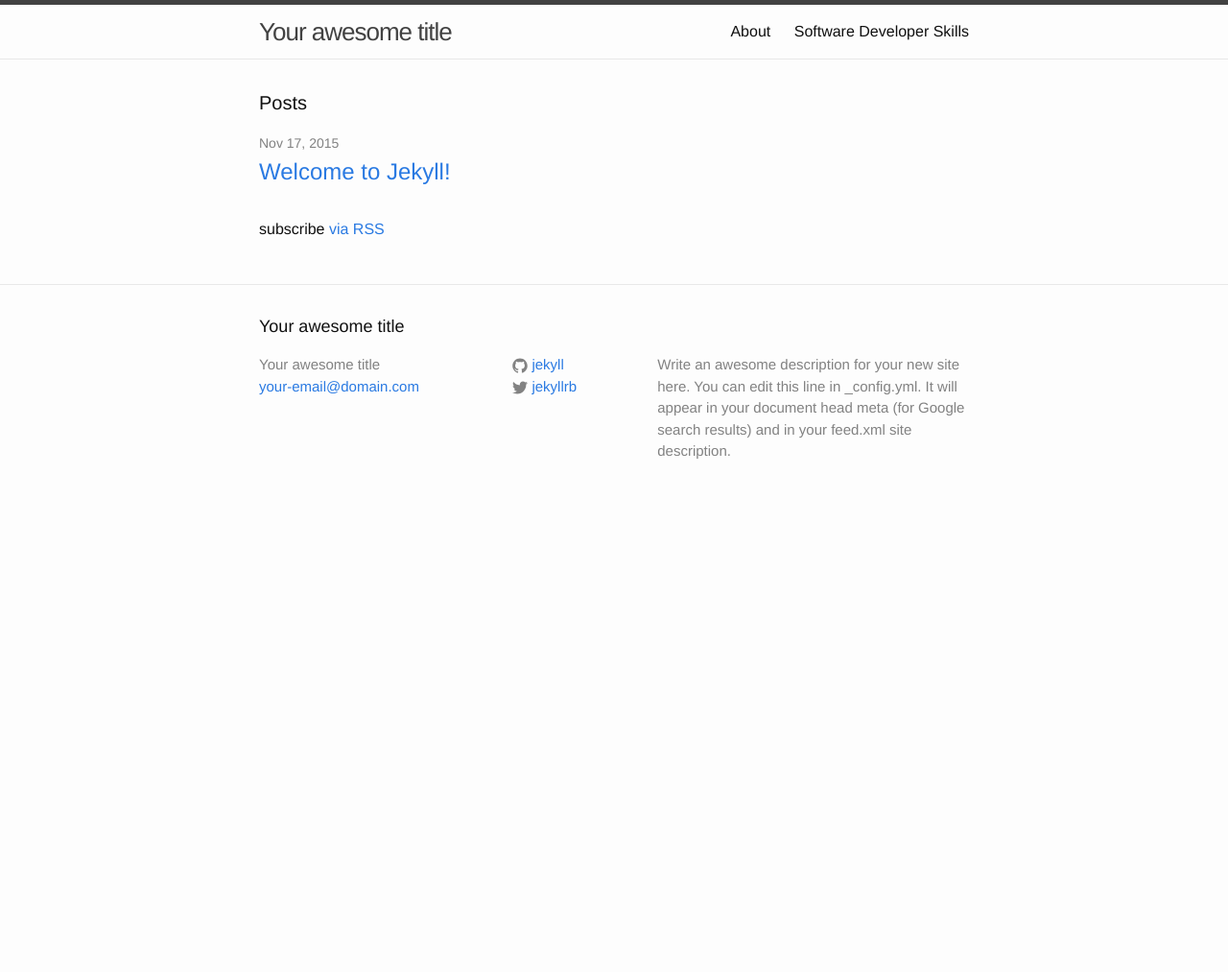
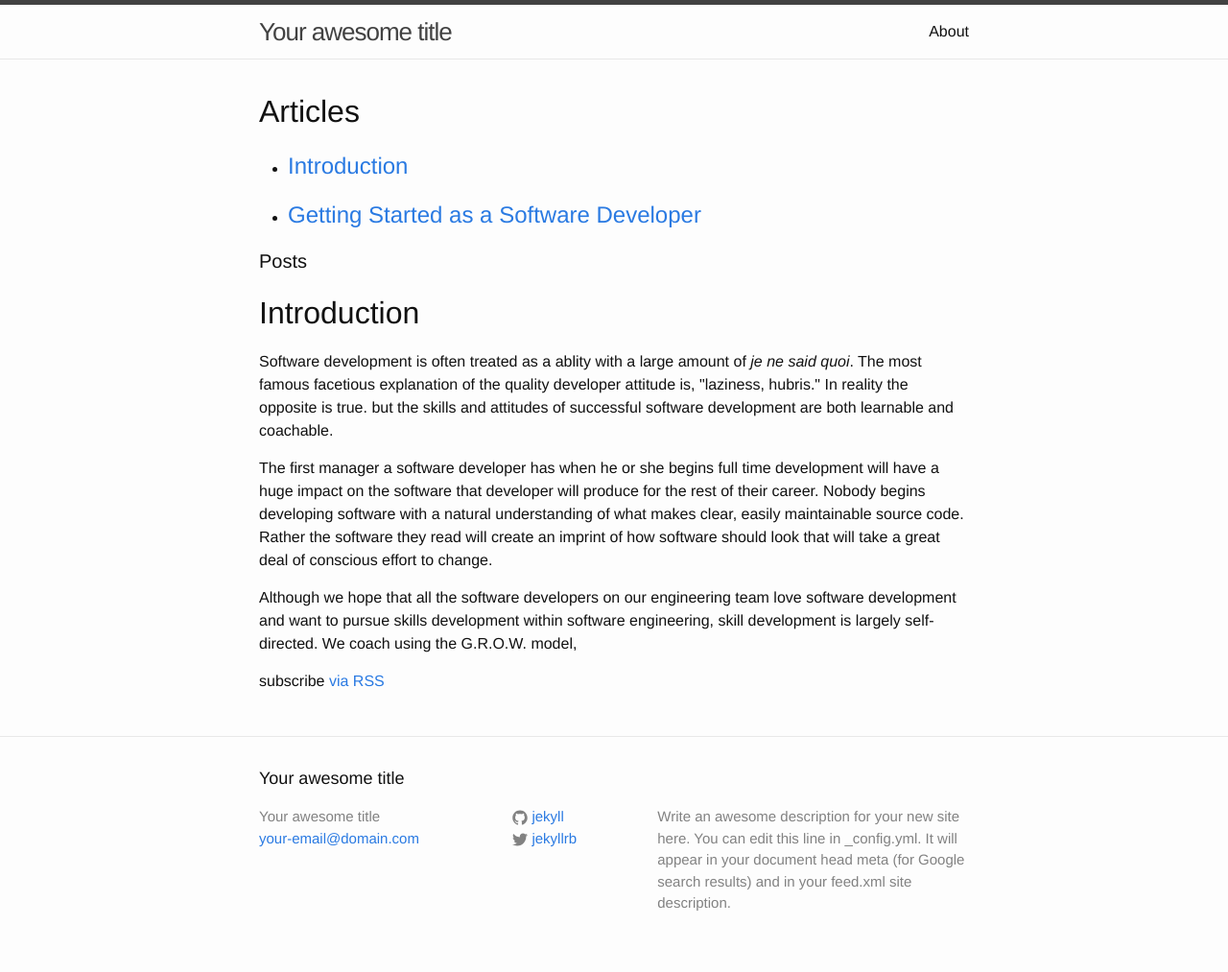
Before and after one commit to jtkipp/jtkipp.github.io, a Jekyll site: the page built from index.html, in a window 1280 px wide. Shown: the whole page at 96% size. Built offline with Jekyll 4.4.1, drawn with Linux system fonts in a browser that asks for light colours; before the commit the page ends 900 px from its top, so only the background shows below that.

Commit message:
WIP: Setup for articles, initial text in getting-started.md.

```diff
--- a/_config.yml
+++ b/_config.yml
@@ -9,6 +9,10 @@
 url: "http://yourdomain.com" # the base hostname & protocol for your site
 twitter_username: jekyllrb
 github_username:  jekyll
+collections:
+  developer_skills_articles:
+    output: true
+    permalink: :path/
 
 # Build settings
 markdown: kramdown
--- a/index.html
+++ b/index.html
@@ -4,6 +4,20 @@
 
 <div class="home">
 
+  <h1>Articles</h1>
+
+  <ul>
+    <li><h2><a href="#introduction">Introduction</a></h2></li>
+    {% for article in site.developer_skills_articles %}
+      <li>
+        <h2>
+          <a href="{{ article.url | prepend: article.baseurl }}">{{ article.title }}</a>
+        </h2>
+      </li>
+    {% endfor %}
+  </ul>
+
+  <!-- ToDo: Float right into column -->
   <h1 class="page-heading">Posts</h1>
 
   <ul class="post-list">
@@ -18,6 +32,14 @@
     {% endfor %}
   </ul>
 
+  <h1><a name="introduction"></a>Introduction</h1>
+
+  <p>Software development is often treated as a ablity with a large amount of <i>je ne said quoi</i>. The most famous facetious explanation of the quality developer attitude is, "laziness, hubris." <!-- ToDo: Find larry wall quote, fix up. --> In reality the opposite is true. but the skills and attitudes of successful software development are both learnable and coachable. </p>
+
+  <p>The first manager a software developer has when he or she begins full time development will have a huge impact on the software that developer will produce for the rest of their career. Nobody begins developing software with a natural understanding of what makes clear, easily maintainable source code. Rather the software they read will create an imprint of how software should look that will take a great deal of conscious effort to change. <!-- ToDo: See Kath Sierra, Badass --></p>
+
+  <p>Although we hope that all the software developers on our engineering team love software development and want to pursue skills development within software engineering, skill development is largely self-directed. We coach using the G.R.O.W. model, <!-- ToDo: Link to re:work with Google --></p>
+
   <p class="rss-subscribe">subscribe <a href="{{ "/feed.xml" | prepend: site.baseurl }}">via RSS</a></p>
 
 </div>
```
Also changed, not shown: _developer_skills_articles/getting-started.md (renamed from software-developer-skills.md, +6 -2 lines), _posts/2015-11-17-welcome-to-jekyll.markdown (deleted, +0 -25 lines), README.md.
